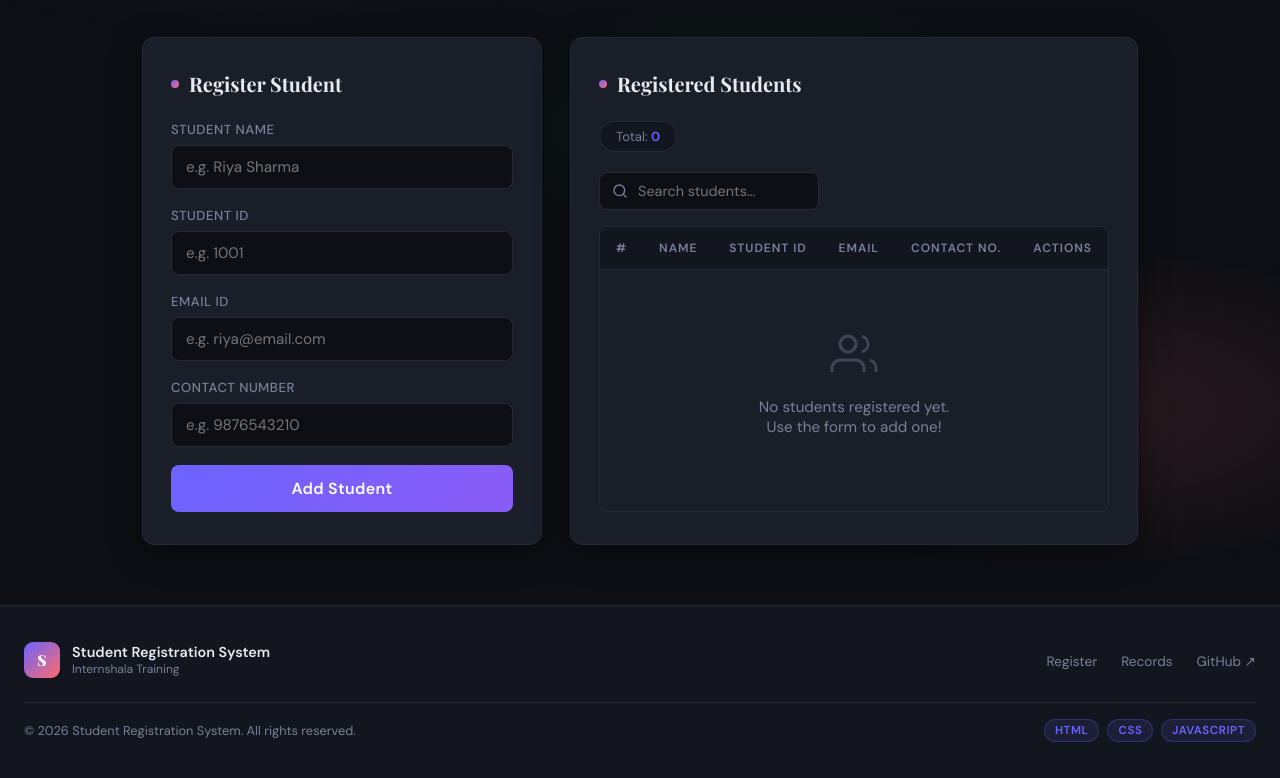
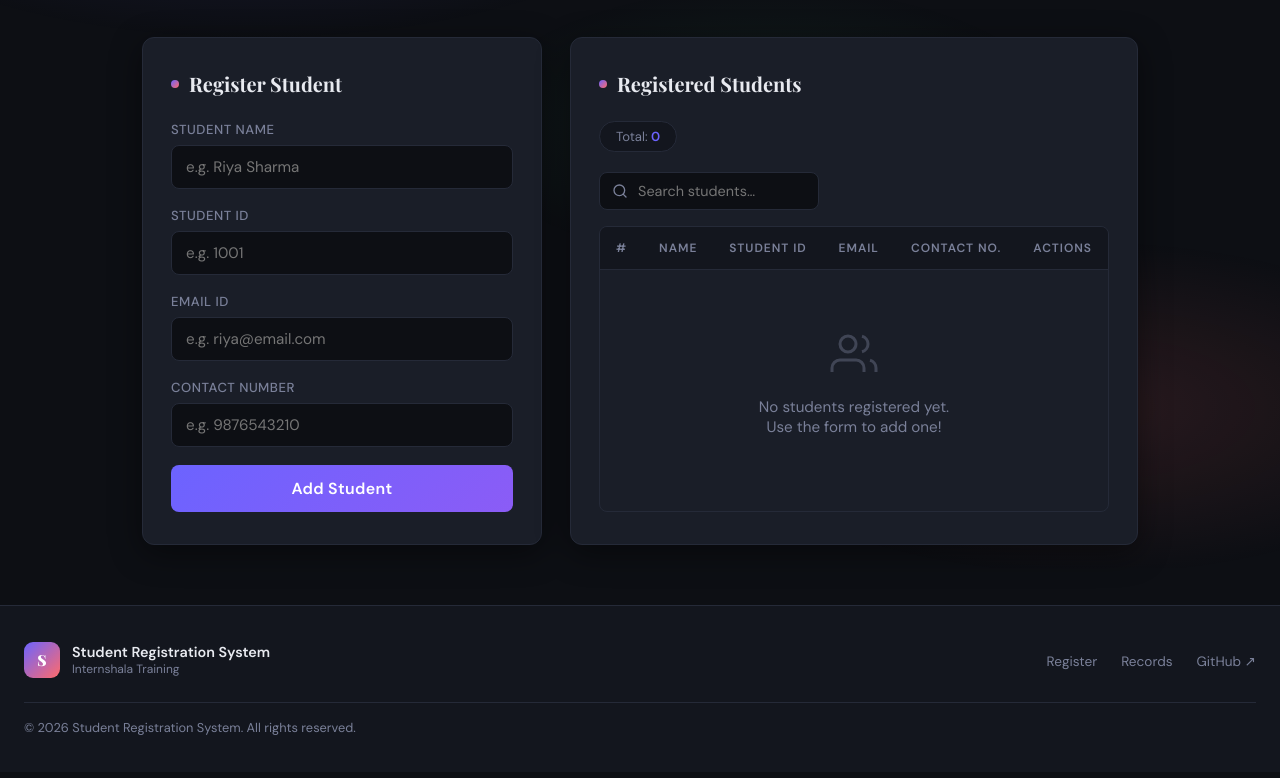
Before and after one commit to Shivam20202/Student-Registration-System, a plain HTML site: page index.html in a window 1280 px wide. Shown: the part 232-1010 px from the top of the page. Drawn offline with nearby package versions, Linux system fonts and the light colour scheme.

Commit message:
changed index file

```diff
--- a/index.html
+++ b/index.html
@@ -217,11 +217,7 @@
     <div class="footer-copy">
       &copy; <span id="footerYear"></span> Student Registration System. All rights reserved.
     </div>
-    <div class="footer-tech">
-      <span class="tech-tag">HTML</span>
-      <span class="tech-tag">CSS</span>
-      <span class="tech-tag">JavaScript</span>
-    </div>
+
   </div>
 </footer>
 <script src="script.js"></script>
```
Also changed, not shown: 1 other file.
